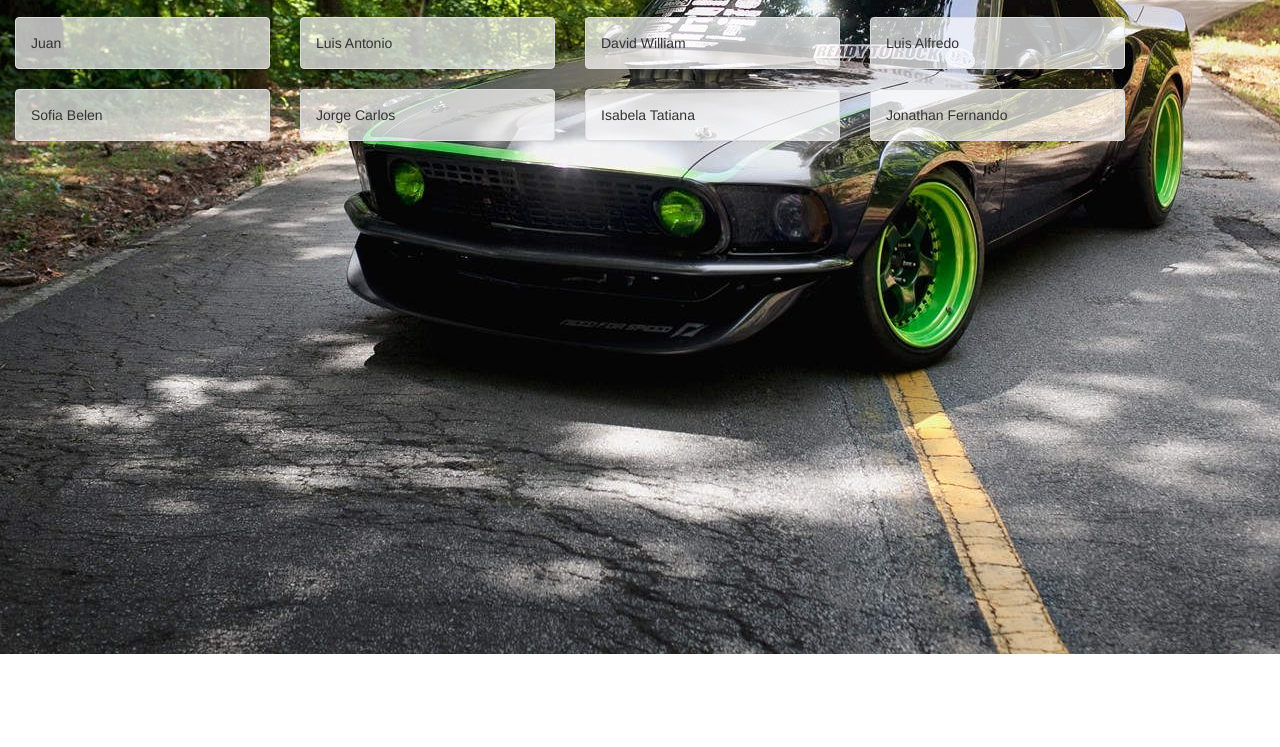
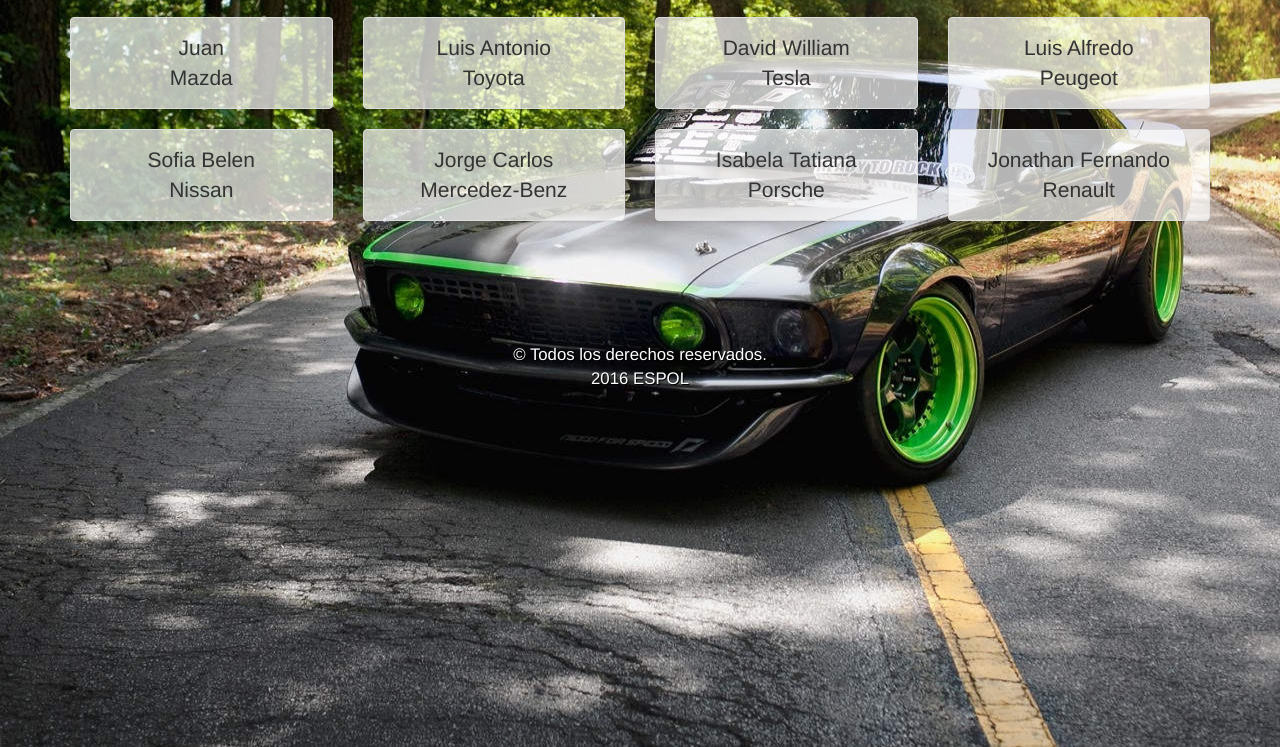
Before and after one commit to Alfredleo7/aventonEspol, a plain HTML site: page inicio.html in a window 1280 px wide. Shown: the part 53-800 px from the top of the page. Drawn offline with nearby package versions, Linux system fonts and the light colour scheme.

Commit message:
ultimo cambio by Stalyn

```diff
--- a/inicio.html
+++ b/inicio.html
@@ -2,13 +2,14 @@
 <html>
   <head>
     <meta charset="utf-8">
+    <title>Bienvenido</title>
     <meta name="viewport" content="width=device-width, initial-scale=1">
-    <title>Bienvenido</title>
     <!-- Latest compiled and minified CSS -->
-    <link rel="stylesheet" href="https://maxcdn.bootstrapcdn.com/bootstrap/3.3.6/css/bootstrap.min.css" integrity="sha384-1q8mTJOASx8j1Au+a5WDVnPi2lkFfwwEAa8hDDdjZlpLegxhjVME1fgjWPGmkzs7" crossorigin="anonymous">
+    <link rel="stylesheet" href="https://maxcdn.bootstrapcdn.com/bootstrap/3.3.7/css/bootstrap.min.css" integrity="sha384-BVYiiSIFeK1dGmJRAkycuHAHRg32OmUcww7on3RYdg4Va+PmSTsz/K68vbdEjh4u" crossorigin="anonymous">
+
     <!-- Optional theme -->
-    <link rel="stylesheet" href="https://maxcdn.bootstrapcdn.com/bootstrap/3.3.6/css/bootstrap-theme.min.css" integrity="sha384-fLW2N01lMqjakBkx3l/M9EahuwpSfeNvV63J5ezn3uZzapT0u7EYsXMjQV+0En5r" crossorigin="anonymous">
-    <link rel="stylesheet" href="stylesheets/styleInicio.css">
+    <link rel="stylesheet" href="https://maxcdn.bootstrapcdn.com/bootstrap/3.3.7/css/bootstrap-theme.min.css" integrity="sha384-rHyoN1iRsVXV4nD0JutlnGaslCJuC7uwjduW9SVrLvRYooPp2bWYgmgJQIXwl/Sp" crossorigin="anonymous">
+    <link rel="stylesheet" href="stylesheets/styleInicio.css" media="screen" title="no title" charset="utf-8">
   </head>
   <body>
     <header>
@@ -18,7 +19,7 @@
         <label for="menu-bar">&#9776;</label>
         <nav class="navbar-collapse menu">
           <ul class="nav">
-            <li class="active"><a href="#">Link <span class="sr-only">(current)</span></a></li>
+            <li class="active"><a href="formChofer.html">Registrar Ruta<span class="sr-only">(current)</span></a></li>
             <li><a href="#">Link</a></li>
           </ul>
           <form class="navbar-form " role="search">
@@ -38,10 +39,19 @@
         </nav>
       </div>
     </header>
-    <section class="row container">
+    <div class="container">
+      <div class="row">
+        <section>
 
+        </section>
+      </div>
+    </div>
+    <footer class="pie">
+      &copy; Todos los derechos reservados.
+      </br>
+      2016 ESPOL
+    </footer>
 
-    </section>
     <script src="https://ajax.googleapis.com/ajax/libs/jquery/2.2.4/jquery.min.js"></script>
     <script src="https://maxcdn.bootstrapcdn.com/bootstrap/3.3.6/js/bootstrap.min.js" integrity="sha384-0mSbJDEHialfmuBBQP6A4Qrprq5OVfW37PRR3j5ELqxss1yVqOtnepnHVP9aJ7xS" crossorigin="anonymous"></script>
     <script>
@@ -62,7 +72,7 @@
                 '<div class="col-md-3 col-sm-6 col-xs-12" onclick="mostrar('+i+');">'+
                   '<div class="panel panelRuta panel-default">'+
                     '<div class="panel-body">'+
-                      rutas[i].nombre+
+                      rutas[i].nombre+ '<br>' + rutas[i].marca +
                     '</div>'+
                   '</div>'+
                 '</div>'+
@@ -89,22 +99,27 @@
                          '<p class="col-xs-6">'+rutas[i].placa+'</p>'+
                          '<label class="col-xs-6 text-right">Color:</label>'+
                          '<p class="col-xs-6">'+rutas[i].color+'</p>'+
+                         '<hr>'+
+                         '<label class="col-xs-6 text-right">Asientos disponibles:</label>'+
+                         '<p class="col-xs-6">'+rutas[i].asientosDisponibles+'</p>'+
                        '</div>'+
 
                        '<div class="mapa col-xs-12 col-md-6">'+
-                         '<iframe src="https://www.google.com/maps/embed?pb=!1m28!1m12!1m3!1d63791.451076196405!2d-79.96111806086586!3d-2.166753595660136!2m3!1f0!2f0!3f0!3m2!1i1024!2i768!4f13.1!4m13!3e0!4m5!1s0x0%3A0xb2acb5015f1de139!2sParque+Centenario!3m2!1d-2.1900634!2d-79.8874321!4m5!1s0x902d72f925e5bfdb%3A0x327cdb9f7f4ba3b2!2sEscuela+Superior+Polit%C3%A9cnica+del+Litoral+(ESPOL)%2C+V%C3%ADa+Perimetral%2C+Guayaquil!3m2!1d-2.1481458!2d-79.9644885!5e0!3m2!1ses!2sec!4v1472160220588" width="400" height="300" frameborder="0" style="border:0" allowfullscreen></iframe>'+
+                         '<iframe src="https://www.google.com/maps/embed?pb=!1m28!1m12!1m3!1d63791.451076196405!2d-79.96111806086586!3d-2.166753595660136!2m3!1f0!2f0!3f0!3m2!1i1024!2i768!4f13.1!4m13!3e0!4m5!1s0x0%3A0xb2acb5015f1de139!2sParque+Centenario!3m2!1d-2.1900634!2d-79.8874321!4m5!1s0x902d72f925e5bfdb%3A0x327cdb9f7f4ba3b2!2sEscuela+Superior+Polit%C3%A9cnica+del+Litoral+(ESPOL)%2C+V%C3%ADa+Perimetral%2C+Guayaquil!3m2!1d-2.1481458!2d-79.9644885!5e0!3m2!1ses!2sec!4v1472160220588" width="100%" height="100%" frameborder="0" style="border:0" allowfullscreen></iframe>'+
                        '</div>'+
                      '</div>'+
                      '<div class="modal-footer">'+
+                   '<button type="button" class="btn btn-primary" data-dismiss="modal"> Enviar Solicitud</button>'+
                    '<button type="button" class="btn" data-dismiss="modal"><span class="glyphicon glyphicon-remove" aria-hidden="true"></span> Close</button>'+
                  '</div>'+
-               '</div><!-- /.modal-content -->'+
-             '</div><!-- /.modal-dialog -->'+
-            '</div><!-- /.modal -->'
+               '</div>'+
+             '</div>'+
+            '</div>'
             );
           });
       	});
       };
+
     </script>
   </body>
 </html>
--- a/json/datos.json
+++ b/json/datos.json
@@ -5,56 +5,64 @@
     "marca" : "Mazda",
     "modelo" : "Mazda2",
     "placa" : "YGA-6584",
-    "color" : "gris"
+    "color" : "gris",
+    "asientosDisponibles" : "2"
   },
   {
     "nombre" : "Luis Antonio",
     "apellido" : "Carrasco Medina",
-    "marca" : "Mazda",
-    "modelo" : "Mazda2",
+    "marca" : "Toyota",
+    "modelo" : "Yaris",
     "placa" : "YGA-6584",
-    "color" : "gris"
+    "color" : "celeste",
+    "asientosDisponibles" : "1"
   },{
     "nombre" : "David William",
     "apellido" : "Jacome Rodriguez",
-    "marca" : "Mazda",
-    "modelo" : "Mazda2",
+    "marca" : "Tesla",
+    "modelo" : "Model S",
     "placa" : "YGA-6584",
-    "color" : "gris"
+    "color" : "morado",
+    "asientosDisponibles" : "4"
   },{
     "nombre" : "Luis Alfredo",
     "apellido" : "Mariño Gomez",
-    "marca" : "Mazda",
-    "modelo" : "Mazda2",
+    "marca" : "Peugeot",
+    "modelo" : "iOn",
     "placa" : "YGA-6584",
-    "color" : "gris"
+    "color" : "gris",
+    "asientosDisponibles" : "3"
   },{
     "nombre" : "Sofia Belen",
     "apellido" : "Rodriguez Alvarado",
-    "marca" : "Mazda",
-    "modelo" : "Mazda2",
+    "marca" : "Nissan",
+    "modelo" : "Evalia",
     "placa" : "YGA-6584",
-    "color" : "gris"
+    "color" : "negro",
+    "asientosDisponibles" : "1"
   },{
     "nombre" : "Jorge Carlos",
     "apellido" : "Hidalgo Revelo",
-    "marca" : "Mazda",
-    "modelo" : "Mazda2",
+    "marca" : "Mercedez-Benz",
+    "modelo" : "Clase C",
     "placa" : "YGA-6584",
-    "color" : "gris"
+    "color" : "gris",
+    "asientosDisponibles" : "2"
   },{
     "nombre" : "Isabela Tatiana",
     "apellido" : "Vinces Tapia",
-    "marca" : "Mazda",
-    "modelo" : "Mazda2",
+    "marca" : "Porsche",
+    "modelo" : "Cayenne",
     "placa" : "YGA-6584",
-    "color" : "gris"
+    "color" : "rojo",
+    "asientosDisponibles" : "3"
   },{
     "nombre" : "Jonathan Fernando",
     "apellido" : "Parrales Neira",
-    "marca" : "Mazda",
-    "modelo" : "Mazda2",
+    "marca" : "Renault",
+    "modelo" : "Trafic",
     "placa" : "YGA-6584",
-    "color" : "gris"
+    "color" : "azul",
+    "asientosDisponibles" : "1"
   }
 ]
--- a/stylesheets/styleInicio.css
+++ b/stylesheets/styleInicio.css
@@ -1,9 +1,9 @@
 
-* {
+/* {
   margin: 0;
   padding: 0;
   box-sizing: border-box;
-}
+}*/
 
 body{
   background: url("../imagenes/fondo.jpg") no-repeat;
@@ -13,6 +13,8 @@ body{
 
 .panelRuta{
   background-color: rgba(255, 255, 255, 0.7);
+  text-align: center;
+  font-size: 150%;
 }
 
 /*.modal-content{
@@ -98,6 +100,15 @@ header label {
   background: rgba(255,255,255,0.3);
 }
 
+.pie {
+  text-align: center;
+  font-size: 1.2em;
+  margin-top: 8%;
+  text-shadow: 1px 1px #000;
+  color: #FFF
+}
+
+
 #menu-bar:checked ~ .menu{
   transform: translateX(318%); /*318*/
 }
@@ -117,4 +128,12 @@ header label {
   #menu-bar:checked ~ .menu{
     transform: translateX(67%);
   }
+
+  body{
+      background: url("../imagenes/Espol_0.jpg") no-repeat center right fixed;
+      background-size: cover;
+      -moz-background-size: cover;
+      -webkit-background-size: cover;
+      -o-background-size: cover;
+  }
 }
```
Also changed, not shown: formChofer.html (+2 -2 lines).
